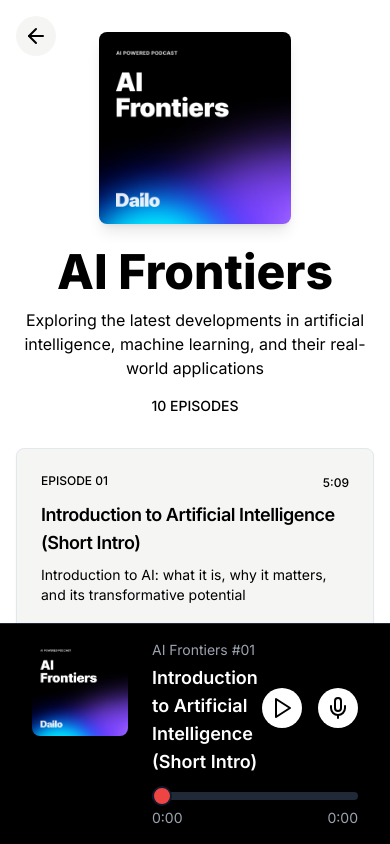
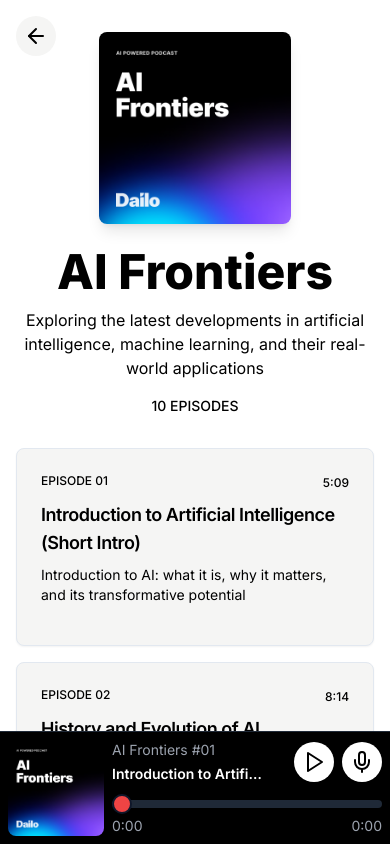
Before and after one commit to dailoOrg/dailo-app, a Next.js app: page /podcasts/ai-frontiers in a window 390 px wide. Both pictures are taken after a click on the element 195 px from the left and 547 px from the top of the page. Shown: the top 844 px of the page. Built offline with nearby package versions, Linux system fonts and the light colour scheme.

Commit message:
player mobile

```diff
--- a/app/podcast-page.tsx
+++ b/app/podcast-page.tsx
@@ -60,7 +60,7 @@
       {/* Podcast Player */}
       {selectedEpisode && (
         <div className="fixed bottom-0 left-0 right-0 bg-black border-t border-gray-800">
-          <div className="container mx-auto px-4 max-w-4xl">
+          <div className="container mx-auto px-2 max-w-4xl">
             <PodcastPlayer
               title={selectedEpisode.title}
               audioSrc={selectedEpisode.audioFile}
--- a/components/podcast-player.tsx
+++ b/components/podcast-player.tsx
@@ -254,8 +254,8 @@
   };
 
   return (
-    <div className="p-4 bg-black">
-      <div className="flex items-start space-x-6">
+    <div className="py-2 md:py-4 bg-black">
+      <div className="flex items-start space-x-2 md:space-x-6">
         {/* Podcast Image */}
         <div className="flex-shrink-0">
           <img
@@ -268,13 +268,15 @@
         {/* Main Content */}
         <div className="flex-grow">
           <div className="flex justify-between items-center mb-4">
-            <div>
-              <h2 className="text-sm text-gray-400 mb-1">
-                {podcastName} {episodeNumber && `#${episodeNumber}`}
-              </h2>
-              <h1 className="text-lg font-semibold text-white">{title}</h1>
+            <div className="flex-shrink min-w-0 overflow-hidden" style={{ maxWidth: 'calc(100vw - 240px)' }}>
+              <div className="flex-shrink min-w-0">
+                <h2 className="text-sm text-gray-400 mb-1 truncate">
+                  {podcastName} {episodeNumber && `#${episodeNumber}`}
+                </h2>
+                <h1 className="md:text-lg text-sm truncate font-semibold text-white">{title}</h1>
+              </div>
             </div>
-            <div className="flex items-center space-x-4">
+            <div className="flex items-center space-x-2 flex-shrink-0 ml-2">
               {renderControls()}
             </div>
           </div>
```
